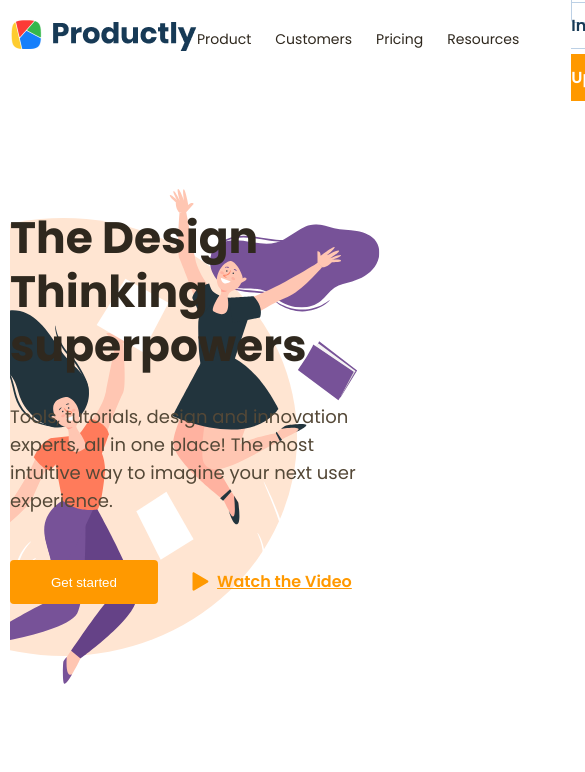
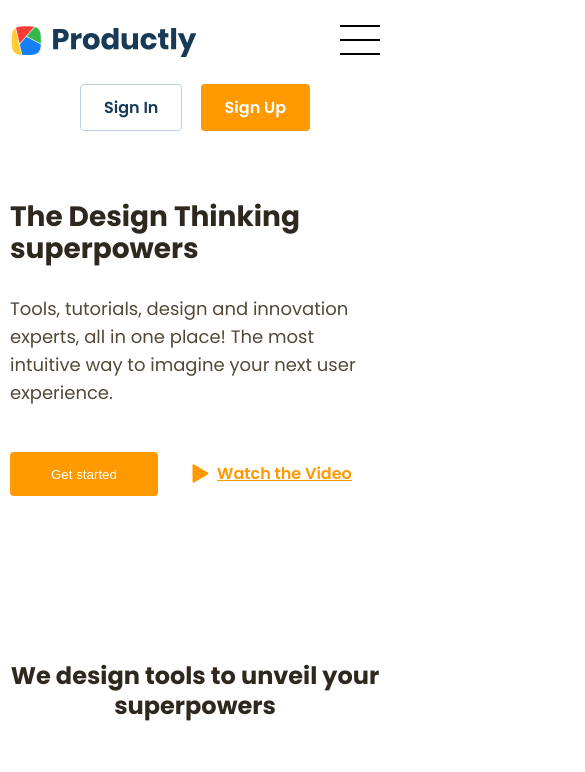
Before and after one commit to YouJeen-ru/productly, a plain HTML site: page index.html in a window 390 px wide. Shown: the top 772 px of the page, 585 px wide, since content can reach past the window. Drawn offline with nearby package versions, Linux system fonts and the light colour scheme.

Commit message:
adaptive completed

```diff
--- /dev/null
+++ b/css/media.css
@@ -0,0 +1,166 @@
+@media (max-width: 1240px) {
+    .team__item--4 {
+        left: 275px;
+    }
+}
+
+@media (max-width: 1174px) {
+    .slider__item-img {
+        width: 100%;
+        height: 250px;
+    }
+    .slider {
+        margin: 0;
+    }
+    .slider__item {
+        padding: 10px;
+    }
+}
+
+@media (max-width: 1040px) {
+    .team__item--5 {
+        bottom: 100px;
+    }
+}
+
+
+@media (max-width: 992px) {
+    .header__inner {
+        flex-wrap: wrap;
+        height: auto;
+        padding-top: 25px;
+    }
+    .menu {
+        order: 1;
+        width: 100%;
+    }
+    .menu__list {
+        justify-content: flex-end;
+        padding-top: 30px;
+    }
+    .top__inner {
+        background-image: none;
+    }
+    .tools__items {
+        flex-wrap: wrap;
+    }
+    .tools__item {
+        width: 50%;
+        margin-bottom: 30px;
+        padding-right: 10px;
+    }
+    .direction__item-img {
+        width: 40%;
+    }
+
+}
+
+@media (max-width: 860px) {
+    .direction__item-img {
+        width: 80%;
+        margin: 0 auto 30px;
+        order: -1;
+    }
+    .direction__item {
+        flex-wrap: wrap;
+    }
+    .direction__item-content {
+        max-width: 100%;
+    }
+    .team__item {
+        display: none;
+    }
+    .team__inner {
+        padding: 80px 0;
+    }
+    .footer__inner {
+        flex-wrap: wrap;
+    }
+    .footer__form {
+        width: 100%;
+        margin-top: 25px;
+    }
+}
+
+@media (max-width: 768px) {
+    .top__inner,
+    .direction,
+    .blog {
+        padding: 80px 0 60px;
+    }
+    .tools {
+        padding-top: 80px;
+    }
+    .tools__inner {
+        padding-bottom: 60px;
+    }
+}
+
+@media (max-width: 524px) {
+    .header__inner {
+        display: block;
+    }
+    .menu__list {
+        display: block;
+        position: absolute;
+        left: 0;
+        right: 0;
+        background-color: #FFFFFF;
+        text-align: center;
+        transition: all .5s;
+        transform: translateY(-300%);
+    }
+    .menu__list.menu__list--active {
+        transform: translateY(0%);
+        transition: all .5s;
+    }
+    .menu__list-link {
+        display: block;
+        padding: 10px 0;
+    }
+    .menu__btn {
+        display: block;
+        position: absolute;
+        right: 10px;
+        top: 25px;
+    }
+    .user-nav {
+        margin-left: 0;
+        margin-right: 0;
+        text-align: center;
+        padding-top: 30px;
+    }
+    .menu__list-item + .menu__list-item {
+        margin-left: 0;
+    }
+    .top__title {
+        font-size: 28px;
+        line-height: 32px;
+    }
+    .top__btn {
+        margin-bottom: 25px;
+    }
+    .tools__item {
+        width: 100%;
+    }
+    .tools__title,
+    .direction__item-title,
+    .team__title,
+    .blog__title {
+        font-size: 24px;
+        line-height: 30px;
+    }
+    .direction__item {
+        margin-bottom: 40px;
+    }
+    .slider__item {
+        padding: 0;
+    }
+    .footer .logo {
+        width: 100%;
+        margin-bottom: 25px;
+    }
+    .footer__inner {
+        justify-content: space-around;
+    }
+}
--- a/css/style.css
+++ b/css/style.css
@@ -530,3 +530,37 @@ body {
     padding: 8px 15px 7px;
     border: none;
 }
+
+.menu__btn {
+    width: 40px;
+    height: 30px;
+    display: none;
+}
+
+.menu__btn span {
+    display: block;
+    height: 2px;
+    width: 100%;
+    background-color: black;
+    position: absolute;
+    left: 0;
+    top: 14px;
+}
+
+.menu__btn::after,
+.menu__btn::before {
+    content: "";
+    position: absolute;
+    width: 40px;
+    height: 2px;
+    background-color: black;
+    left: 0;
+}
+
+.menu__btn::before {
+    top: 0;
+}
+
+.menu__btn::after {
+    bottom: 0;
+}
--- a/index.html
+++ b/index.html
@@ -12,6 +12,7 @@
     <link rel="stylesheet" href="css/slick.css">
     <link rel="stylesheet" href="css/jquery.fancybox.css">
     <link rel="stylesheet" href="css/style.css">
+    <link rel="stylesheet" href="css/media.css">
 </head>
 <body>
 
@@ -23,6 +24,9 @@
             </a>
 
             <nav class="menu">
+                <div class="menu__btn">
+                    <span></span>
+                </div>
                 <ul class="menu__list">
                     <li class="menu__list-item">
                         <a class="menu__list-link" href="#">Product</a>
--- a/js/main.js
+++ b/js/main.js
@@ -3,6 +3,29 @@ $(function(){
         slidesToShow: 3,
         slidesToScroll: 3,
         arrows: false,
-        dots: true
+        dots: true,
+        responsive: [
+            {
+                breakpoint: 1175,
+                settings: {
+                    slidesToShow: 2,
+                    slidesToScroll: 2,
+
+                }
+            },
+            {
+                breakpoint: 769,
+                settings: {
+                    slidesToShow: 1,
+                    slidesToScroll: 1,
+
+                }
+            }
+
+        ]
+    })
+
+    $('.menu__btn').on('click', function () {
+        $('.menu__list').toggleClass('menu__list--active')
     })
 });
```
